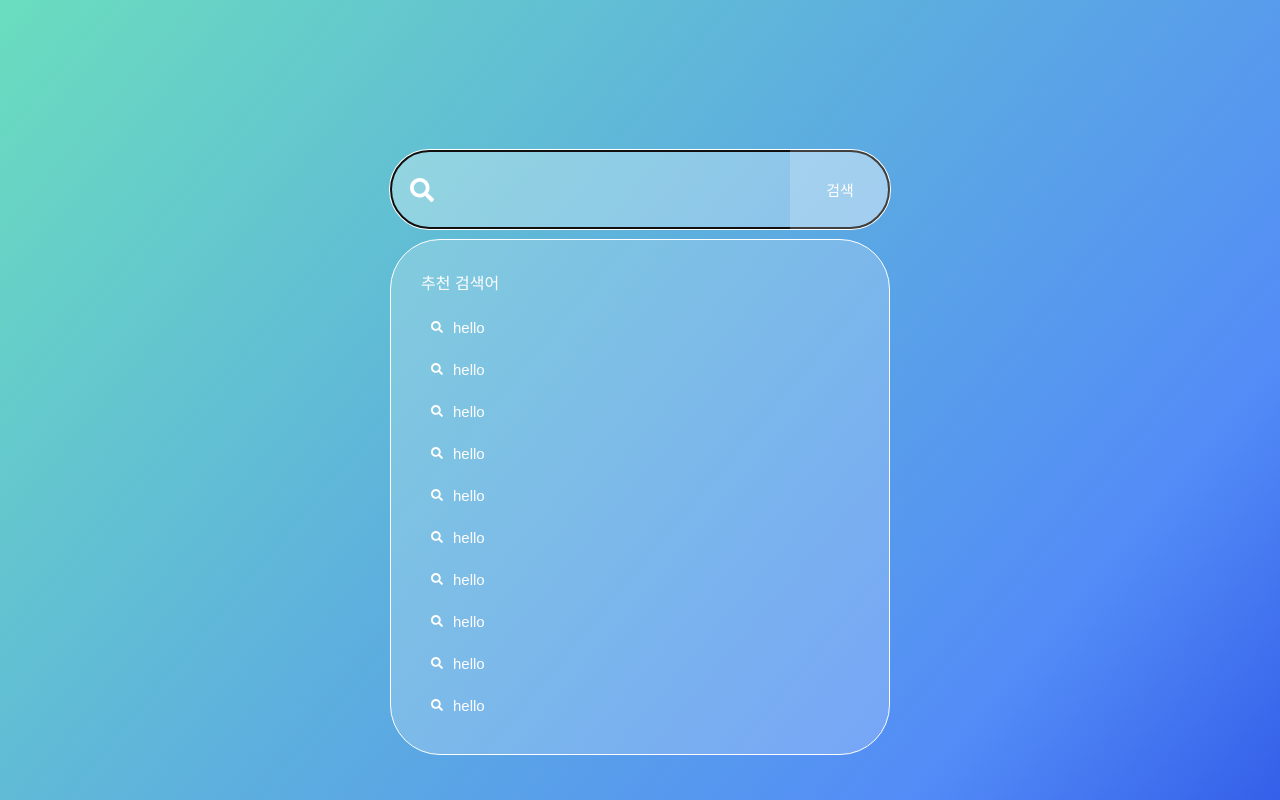
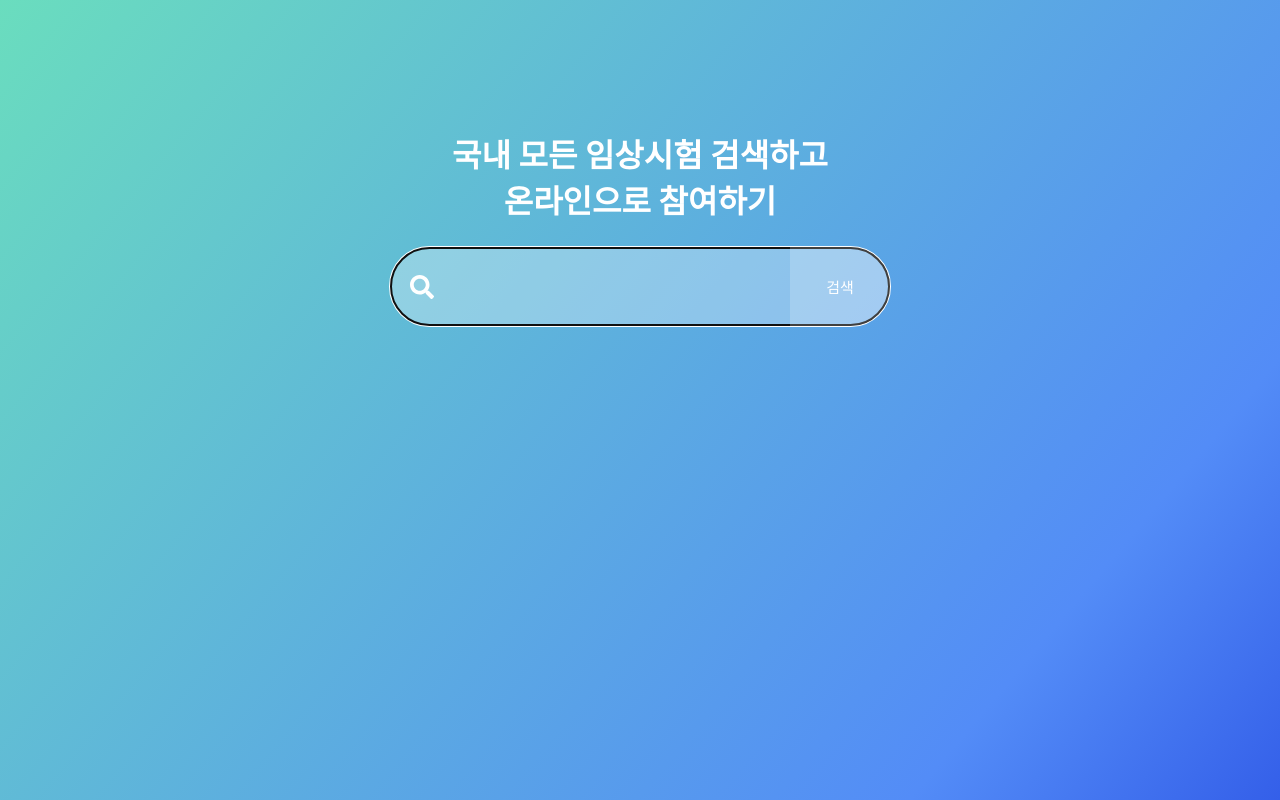
Before and after one commit to hyeri-woo/clinical-trial-search, a React (Create React App) app: page / in a window 1280 px wide. Built offline with nearby package versions, Linux system fonts and the light colour scheme; data requests are answered from the project's data file.

Commit message:
Feat: 기본 검색 기능 구현

```diff
--- a/src/components/Search.tsx
+++ /dev/null
@@ -1,34 +0,0 @@
-import SearchForm from './SearchForm';
-import SelectList from './SelectList';
-import { styled } from 'styled-components';
-
-const diseaseList = [
-  { sickCd: 'hello', sickNm: 'hello' },
-  { sickCd: 'hello', sickNm: 'hello' },
-  { sickCd: 'hello', sickNm: 'hello' },
-  { sickCd: 'hello', sickNm: 'hello' },
-  { sickCd: 'hello', sickNm: 'hello' },
-  { sickCd: 'hello', sickNm: 'hello' },
-  { sickCd: 'hello', sickNm: 'hello' },
-  { sickCd: 'hello', sickNm: 'hello' },
-  { sickCd: 'hello', sickNm: 'hello' },
-  { sickCd: 'hello', sickNm: 'hello' },
-];
-
-export default function Search() {
-  return (
-    <StyledLayout>
-      <SearchForm />
-      <SelectList diseaseList={diseaseList} />
-    </StyledLayout>
-  );
-}
-
-const StyledLayout = styled.div`
-  max-width: 500px;
-  margin: auto;
-  display: flex;
-  flex-direction: column;
-  gap: 10px;
-  margin-top: 150px;
-`;
--- a/src/components/SearchForm.tsx
+++ b/src/components/SearchForm.tsx
@@ -1,11 +1,16 @@
+import React from 'react';
 import { styled } from 'styled-components';
 import { FaSearch } from 'react-icons/fa';
 
-export default function SearchForm() {
+type SearchFormProps = {
+  changeKeyword: React.ChangeEventHandler<HTMLInputElement>;
+};
+
+export default function SearchForm({ changeKeyword }: SearchFormProps) {
   return (
     <StyledForm>
       <label>
-        <input type='text' name='d' autoFocus />
+        <input type='text' name='d' autoFocus onChange={changeKeyword} />
         <FaSearch size='24' color='white' />
       </label>
       <button type='submit'>검색</button>
--- a/src/components/SelectList.tsx
+++ b/src/components/SelectList.tsx
@@ -1,19 +1,20 @@
-import React from 'react';
 import { Disease } from '../types';
 import SelectItem from './SelectItem';
 import { styled } from 'styled-components';
 
+const SEARCH_LIMIT = 10;
+
 type SelectListProps = {
-  diseaseList: Disease[];
+  diseases: Disease[];
 };
 
-export default function SelectList({ diseaseList }: SelectListProps) {
+export default function SelectList({ diseases }: SelectListProps) {
   return (
     <StyledList>
       <li>
         <span>추천 검색어</span>
       </li>
-      {diseaseList.map((disease) => {
+      {diseases.slice(0, SEARCH_LIMIT).map((disease) => {
         return (
           <li key={disease.sickCd}>
             <SelectItem>{disease.sickNm}</SelectItem>
--- a/src/pages/Home.tsx
+++ b/src/pages/Home.tsx
@@ -1,9 +1,47 @@
-import Search from '../components/Search';
+import React, { useEffect, useState } from 'react';
+import { getKeyword } from '../api/search';
+import { Disease } from '../types';
+import SearchForm from '../components/SearchForm';
+import SelectList from '../components/SelectList';
+import { styled } from 'styled-components';
 
 export default function Home() {
+  const [diseases, setDiseases] = useState<Disease[]>(() => []);
+  const [keyword, setKeyword] = useState<string>('');
+
+  useEffect(() => {
+    const fetchData = async () => {
+      const res = await getKeyword(keyword);
+      setDiseases(res);
+    };
+    fetchData();
+  }, [keyword]);
+
+  const changeKeyword = (e: React.ChangeEvent<HTMLInputElement>) => {
+    setKeyword(e.target.value);
+  };
+
+  console.log(diseases);
   return (
-    <>
-      <Search />
-    </>
+    <StyledLayout>
+      <h1>
+        국내 모든 임상시험 검색하고 <br /> 온라인으로 참여하기{' '}
+      </h1>
+      <SearchForm changeKeyword={changeKeyword} />
+      {diseases.length > 0 && keyword !== '' && <SelectList diseases={diseases} />}
+    </StyledLayout>
   );
 }
+
+const StyledLayout = styled.div`
+  max-width: 500px;
+  margin: auto;
+  display: flex;
+  flex-direction: column;
+  gap: 10px;
+  margin-top: 130px;
+  h1 {
+    text-align: center;
+    margin-bottom: 15px;
+  }
+`;
```
